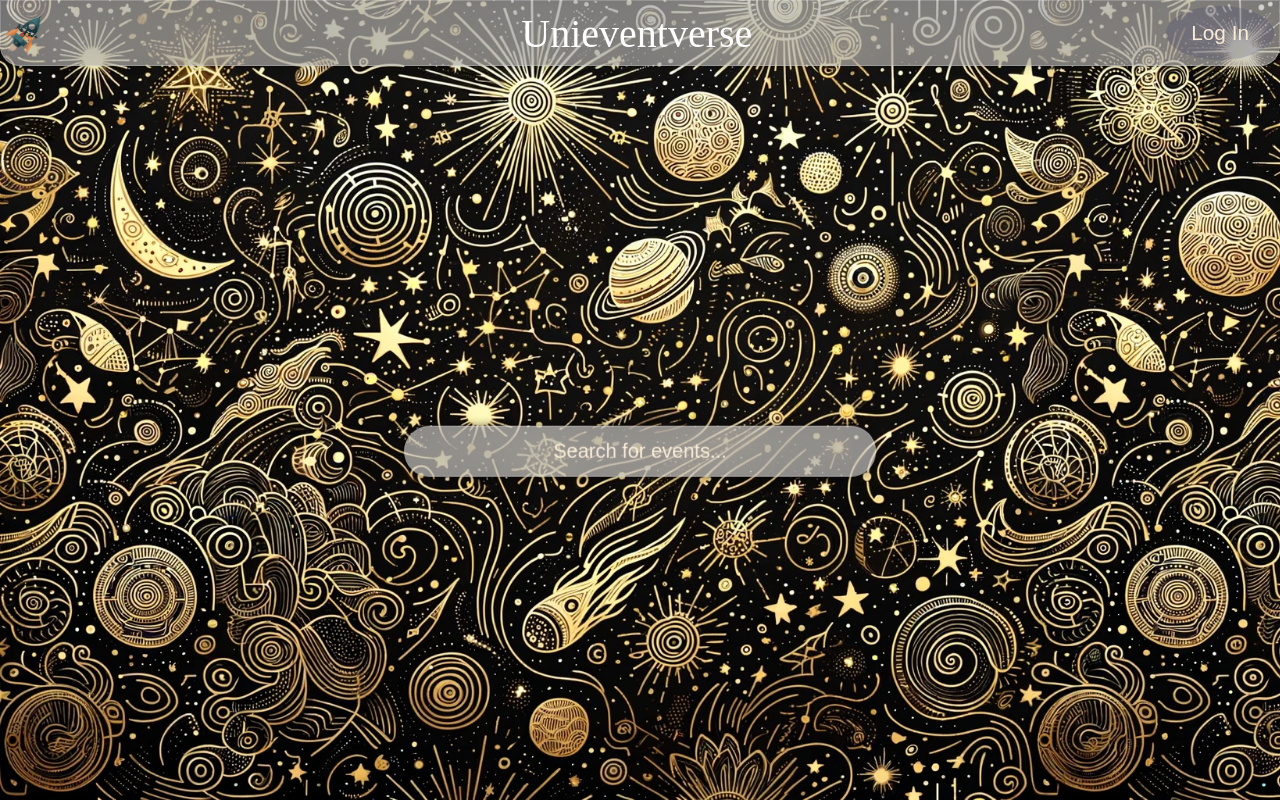
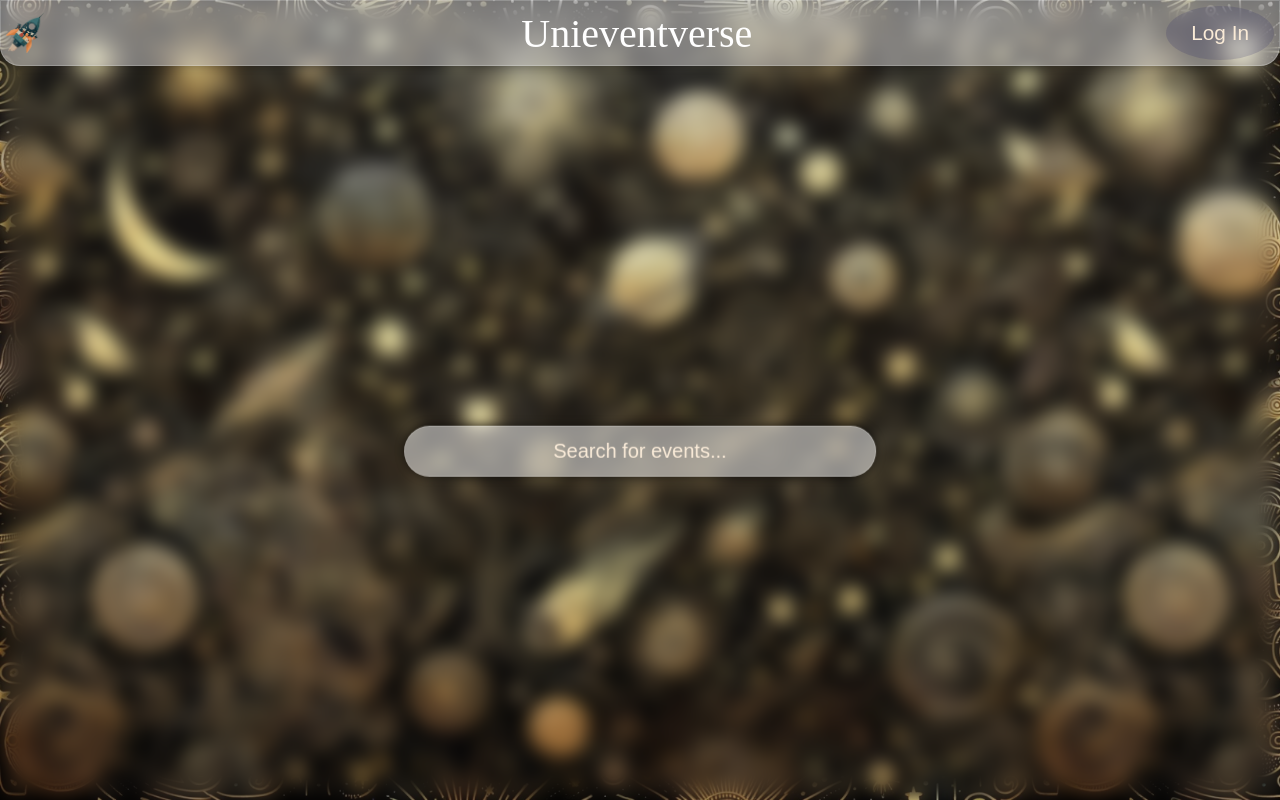
Before and after one commit to JohnVea/College-Event-Website, a PHP site: page / in a window 1280 px wide. Run offline with PHP 8.4, Linux system fonts and the light colour scheme.

Commit message:
Add files via upload

```diff
--- a/style.css
+++ b/style.css
@@ -4,6 +4,7 @@
     background-size: cover;
     background-repeat: no-repeat;
     height: 100vh;
+    backdrop-filter: blur(10px);
 }
 
 .navigation {
```
